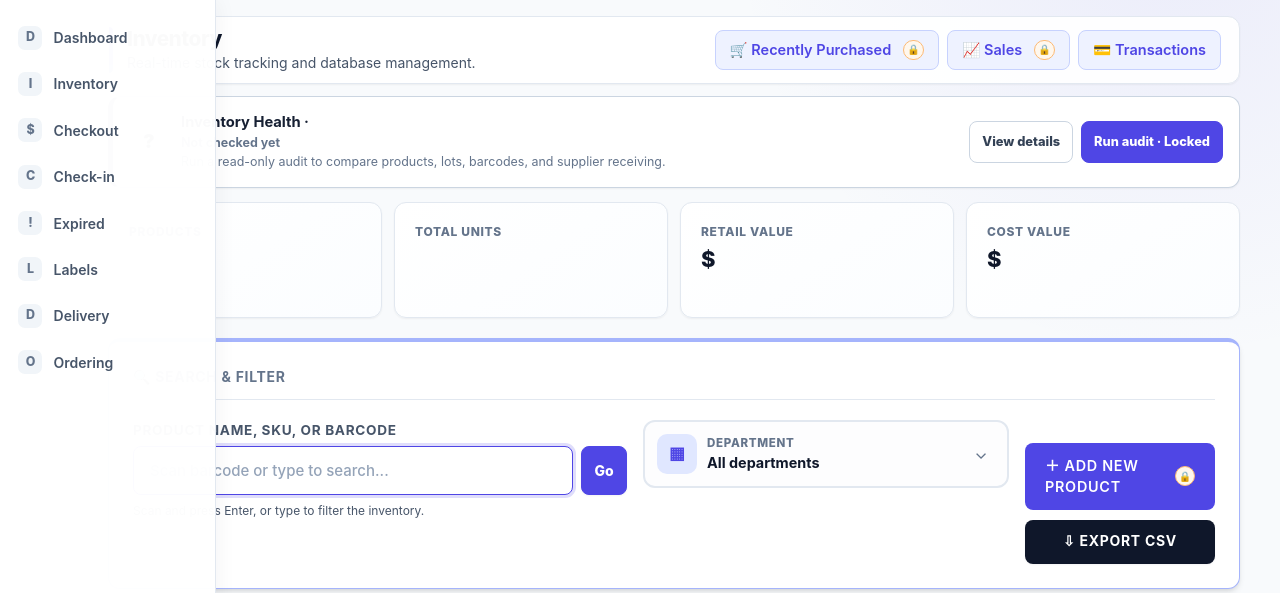
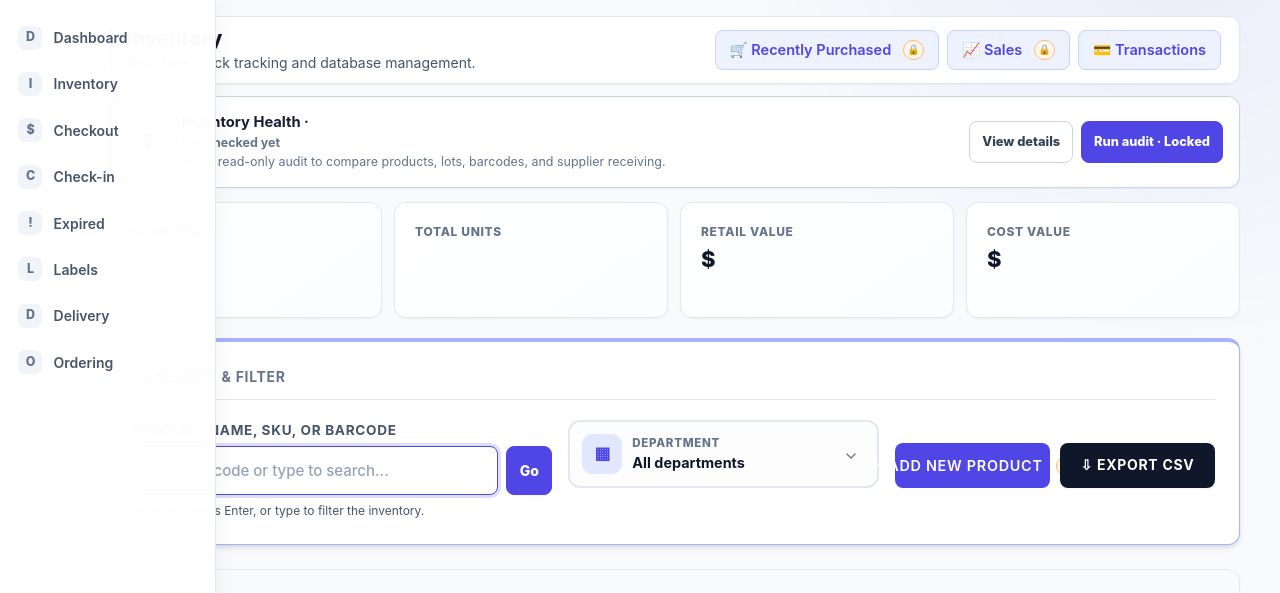
Before and after one commit to AngusChik/FINAL-PHARM, a Django app: template app/templates/inventory_display.html in a window 1280 px wide. Shown: the top 593 px of the page. Run offline with Django 4.2, Linux system fonts and the light colour scheme; the template is opened without the code that fills it, so the values that code supplies are empty.

Commit message:
Stabilize Inventory search and actions

```diff
--- a/app/templates/inventory_display.html
+++ b/app/templates/inventory_display.html
@@ -62,20 +62,36 @@
     .inventory-filter-bar h3 { margin-bottom: 0.85rem; padding-bottom: 0.65rem; }
     #inventoryFilterForm {
       display: grid;
-      grid-template-columns: minmax(340px, 1.35fr) minmax(280px, 1fr) minmax(190px, 0.45fr);
+      grid-template-columns: minmax(340px, 1.35fr) minmax(280px, 1fr) minmax(320px, 0.62fr);
       gap: 1rem;
       align-items: start;
     }
     #inventoryFilterForm > .form-group { margin-bottom: 0; min-width: 0; }
     #inventoryFilterForm .inv-cat-multi { max-height: min(320px, 42vh); }
     #inventoryFilterForm .inv-filter-actions {
-      display: flex;
-      flex-direction: column;
-      justify-content: flex-end;
-      gap: 0.6rem;
+      align-self: start;
       margin-top: 1.45rem !important;
     }
-    #inventoryFilterForm .inv-filter-actions .btn { margin: 0; min-height: 44px; }
+  }
+
+  .inv-filter-actions {
+    display: grid;
+    grid-template-columns: repeat(2, minmax(0, 1fr));
+    align-items: stretch;
+    gap: 0.625rem;
+    min-width: 0;
+  }
+  .inv-filter-actions .btn {
+    width: 100%;
+    min-width: 0;
+    min-height: 44px;
+    margin: 0;
+    padding-inline: 0.8rem;
+    white-space: nowrap;
+  }
+
+  @media (max-width: 600px) {
+    .inv-filter-actions { grid-template-columns: minmax(0, 1fr); }
   }
 
   /* --- Card Styling --- */
@@ -786,7 +802,7 @@
             </details>
           </div>
 
-          <div class="inv-filter-actions" style="margin-top: 1.5rem;">
+          <div class="inv-filter-actions" role="group" aria-label="Inventory actions">
             <a href="{% url 'new_product' %}?next={{ request.get_full_path|urlencode }}" class="btn btn-inv-add" data-requires-admin>＋ Add New Product</a>
             <a href="{% url 'export_inventory_csv' %}?q={{ search_query|urlencode }}{{ category_qs }}" class="btn btn-primary">&#8681; Export CSV</a>
           </div>
@@ -1110,9 +1126,14 @@
         const stickyClearButton = document.getElementById('inventory-sticky-search-clear');
         const stickyButton = stickyForm ? stickyForm.querySelector('button[type="submit"]') : null;
         const stickyTopThreshold = 10;
+        const stickyReleaseThreshold = 56;
         let invTimer = null;
         let inventoryFetchController = null;
         let inventoryFetchSequence = 0;
+
+        function stickySearchOwnsFocus() {
+            return Boolean(stickyForm && stickyForm.contains(document.activeElement));
+        }
 
         function syncDepartmentDisclosureState() {
             document.body.classList.toggle(
@@ -1128,6 +1149,10 @@
 
         function setStickySearchVisible(visible) {
             if (!stickySearch || !stickyInput || !stickyButton) return;
+            // Never disable the field someone is actively typing into. Short
+            // result sets can clamp window.scrollY and make the primary lookup
+            // re-enter the viewport while an AJAX response is rendering.
+            if (!visible && stickySearchOwnsFocus()) visible = true;
             stickySearch.classList.toggle('is-visible', visible);
             stickySearch.setAttribute('aria-hidden', visible ? 'false' : 'true');
             stickyInput.disabled = !visible;
@@ -1154,8 +1179,13 @@
 
         function updateStickySearchVisibility() {
             if (!primaryLookup || !stickySearch) return;
+            var lookupBottom = primaryLookup.getBoundingClientRect().bottom;
+            var alreadyVisible = stickySearch.classList.contains('is-visible');
+            // Use separate show/hide boundaries so layout changes around the
+            // threshold cannot repeatedly animate the compact search.
             setStickySearchVisible(
-                primaryLookup.getBoundingClientRect().bottom <= stickyTopThreshold
+                lookupBottom <= stickyTopThreshold
+                || (alreadyVisible && lookupBottom <= stickyReleaseThreshold)
             );
         }
 
@@ -1167,6 +1197,15 @@
                 new IntersectionObserver(updateStickySearchVisibility, { threshold: [0] }).observe(primaryLookup);
             }
             updateStickySearchVisibility();
+        }
+
+        if (stickyForm) {
+            stickyForm.addEventListener('focusin', function () {
+                setStickySearchVisible(true);
+            });
+            stickyForm.addEventListener('focusout', function () {
+                window.requestAnimationFrame(updateStickySearchVisibility);
+            });
         }
 
         if (stickyInput && stickyForm && filterForm) {
```
Also changed, not shown: app/tests_lookup_layout.py (+23 -0 lines), app/tests_persistent_search_toasts.py (+21 -1 lines).
